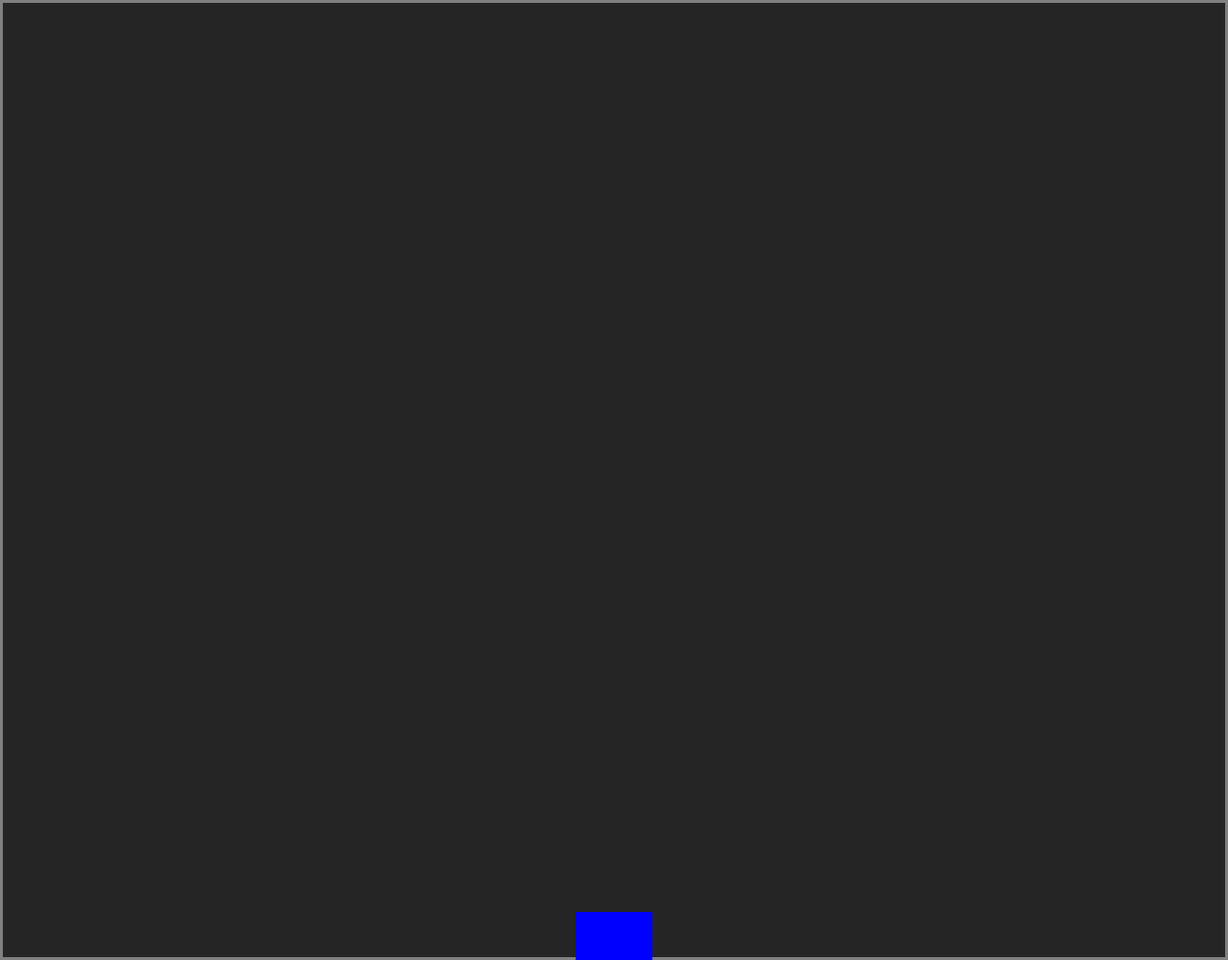
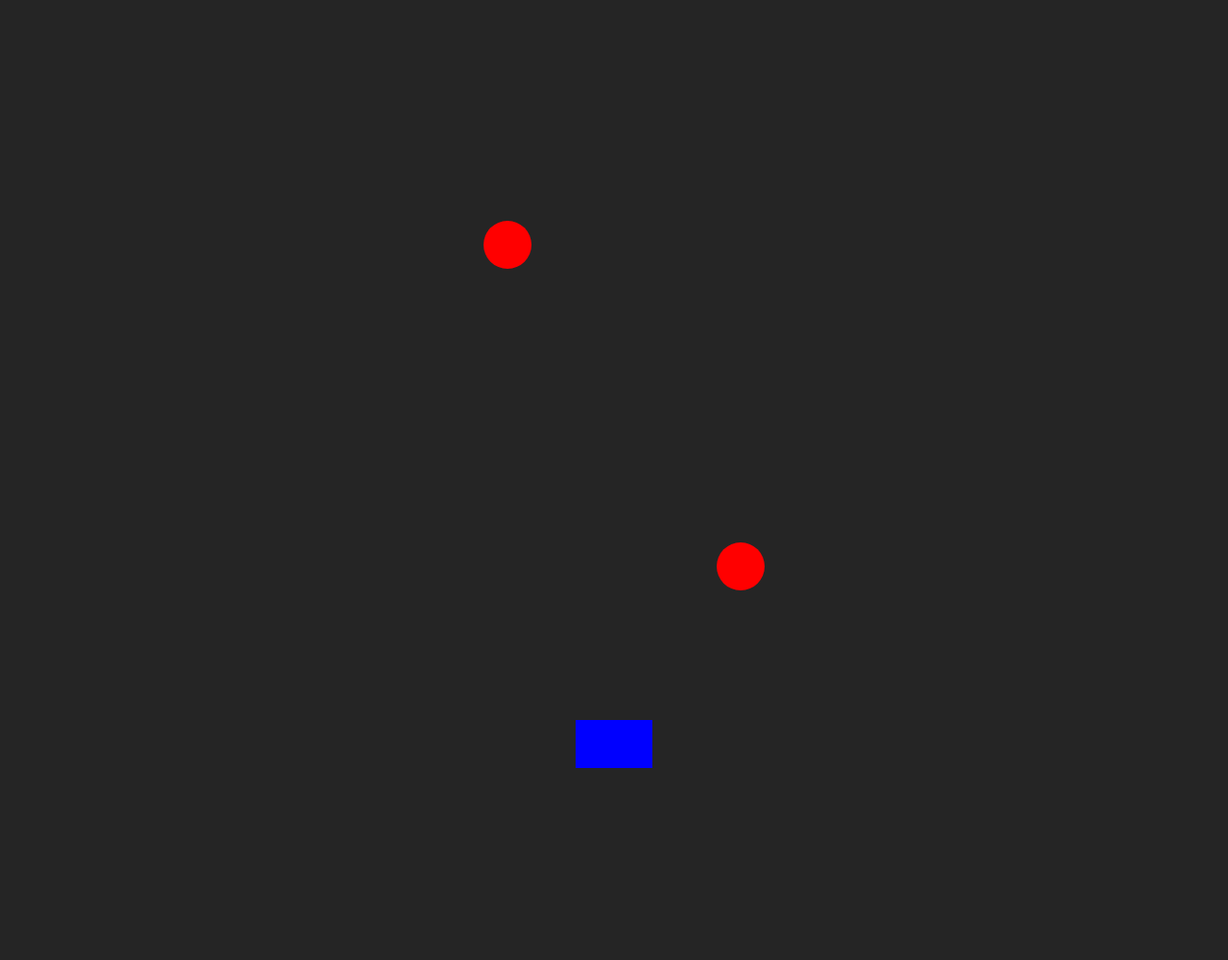
Before and after one commit to Meh-R/Alien-space-war, a plain HTML site: page index.html in a window 1280 px wide. Shown: the whole page at 96% size. After the commit the page ends 800 px from the top, so only its background shows below. Drawn offline with Linux system fonts and the light colour scheme.

Commit message:
invader deplacement colisionbord et vaiseau

```diff
--- a/index.html
+++ b/index.html
@@ -6,8 +6,6 @@
     <link rel="stylesheet" href="style.css" />
     <title>Space Cookies</title>
   </head>
-  <body>
-    <div class="container"></div>
-  </body>
+  <body class="container"></body>
   <script src="script.js"></script>
 </html>
--- a/script.js
+++ b/script.js
@@ -1,3 +1,9 @@
+/////////////////////////////
+/////////////////////////////////
+///////////////////////////////////Class forme
+///////////////////////////////////
+///////////////////////////////////
+
 class Forme {
   constructor(width, height, positionX, positionY, couleur, radius, id) {
     this.width = width;
@@ -8,7 +14,7 @@ class Forme {
     this.radius = radius;
     this.id = id;
   }
-
+  //////methode d'affichage
   display() {
     let container = document.querySelector(".container");
     let item = document.createElement("div");
@@ -24,13 +30,94 @@ class Forme {
   }
 }
 
+/////////////////////////////
+/////////////////////////////////
+///////////////////////////////////Class invader
+///////////////////////////////////
+///////////////////////////////////
+
+class Invader extends Forme {
+  constructor(
+    width,
+    height,
+    positionX,
+    positionY,
+    couleur,
+    radius,
+    id,
+    deplacementX,
+    deplacementY,
+    direction
+  ) {
+    super(width, height, positionX, positionY, couleur, radius, id);
+    this.deplacementX = deplacementX;
+    this.deplacementY = deplacementY;
+    this.direction = direction;
+  }
+
+  callBackMove = () => {
+    let id = document.getElementById(this.id);
+
+    //////deplacement invader
+
+    this.positionX += this.deplacementX;
+    this.positionY += this.deplacementY;
+    if (this.positionY - this.height > positionContainer.bottom) {
+      id.style.display = "none";
+      return;
+    } else if (this.positionX + this.deplacementX > positionContainer.right) {
+      this.deplacementX = -this.deplacementX;
+    } else if (this.positionX + this.deplacementX < positionContainer.left) {
+      this.deplacementX = -this.deplacementX;
+    } else {
+      this.deplacementX;
+    }
+
+    id.remove();
+    this.display();
+
+    ///////colision invader ships
+
+    let centerX = this.positionX + this.width / 2;
+    let centerY = this.positionY + this.height / 2;
+
+    if (this.positionY + this.deplacementY > positionContainer.bottom) {
+      id.remove();
+    }
+
+    if (
+      centerX > spaceShips.positionX &&
+      centerX < spaceShips.positionX + spaceShips.width &&
+      centerY > spaceShips.positionY &&
+      centerY < spaceShips.positionY + spaceShips.height
+    ) {
+      alert("you loose");
+    }
+  };
+
+  ////////methode déplacement
+  deplacement() {
+    setInterval(this.callBackMove, randomNumberMinMax(10, 20));
+  }
+}
+
+/////////////////////////////
+/////////////////////////////////
+///////////////////////////////////spaceShips
+///////////////////////////////////
+///////////////////////////////////
+
+//////taille du conteneur
 let container = document.querySelector(".container");
 let positionContainer = container.getBoundingClientRect();
-let containerWidth = positionContainer.right - positionContainer.left;
+let containerWidth = positionContainer.right;
+
+/////position de depart ships
 let shipsStartPositionX =
   (positionContainer.right + positionContainer.left) / 2;
 let shipsStartPositionY = positionContainer.bottom;
 
+/////creation de ships
 let spaceShips = new Forme(
   80,
   50,
@@ -41,14 +128,9 @@ let spaceShips = new Forme(
   2
 );
 
-function randomNumber(number) {
-  return Math.floor(Math.random() * number);
-}
-
 spaceShips.display();
 
-console.log(spaceShips.positionX);
-
+//////////déplacement de ships
 document.addEventListener("keydown", (e) => {
   if (e.keyCode == 39) {
     if (spaceShips.positionX < positionContainer.right - spaceShips.width / 2) {
@@ -66,7 +148,59 @@ document.addEventListener("keydown", (e) => {
   id2.remove();
 
   spaceShips.display();
-  console.log(spaceShips.positionX);
 });
 
-let invader = new Forme();
+/////////////////////////////
+/////////////////////////////////
+///////////////////////////////////randomNumber
+///////////////////////////////////
+///////////////////////////////////
+
+function randomNumber(number) {
+  return Math.floor(Math.random() * number);
+}
+
+function randomNumberMinMax(Min, Max) {
+  return Math.floor(Math.random() * (Max - Min) + Min);
+}
+
+////////////////////////////////
+/////////////////////////////////
+//////////////////////////////// invader
+////////////////////////////////
+//////////////////////////////////
+
+///////function pour directionX l'invader
+function plusOuMoin() {
+  var randomNum = randomNumber(10);
+
+  if (randomNum < 5) {
+    return -5;
+  } else {
+    return 5;
+  }
+}
+
+//////creation de l'invader
+function creatInvader() {
+  let invader = new Invader(
+    50,
+    50,
+    randomNumber(positionContainer.right),
+    -50,
+    "red",
+    "40px",
+    randomNumber(10000),
+    plusOuMoin(),
+    5,
+    "none"
+  );
+  invader.display();
+  invader.deplacement();
+}
+
+setInterval(creatInvader, 1000);
+
+// invader.display();
+
+// invader.deplacement();
--- a/style.css
+++ b/style.css
@@ -6,12 +6,17 @@
 
 body {
   background-color: rgb(37, 37, 37);
-  display: flex;
-  justify-content: center;
+  width: 100vw;
+  /* border: 3px solid grey; */
+  height: 100vh;
+  margin: 0;
+  padding: 0;
+  /* display: flex;
+  justify-content: center; */
 }
 
-.container {
+/* .container {
   border: 3px solid grey;
   width: 1500px;
   height: 1000px;
-}
+} */
```
